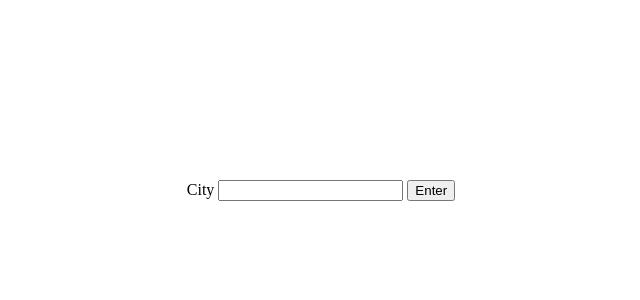
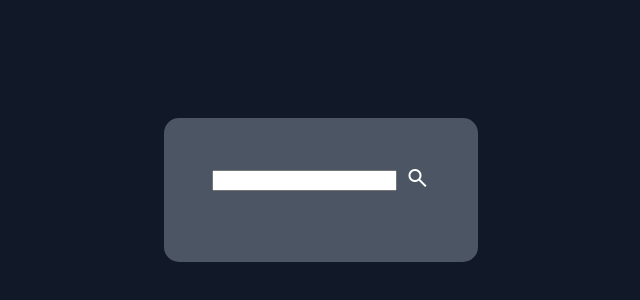
Before and after one commit to ecanvasser/Weather-App, a website built with webpack: page dist/index.html in a window 1280 px wide. Shown: the part 218-518 px from the top of the page, without its empty margins (319-959 px from the left). Built offline with nearby package versions, Linux system fonts and the light colour scheme.

Commit message:
Change color schema and add search bar icon

```diff
--- a/src/style.css
+++ b/src/style.css
@@ -1,6 +1,35 @@
 body {
     display: flex;
+    flex-direction: column;
+    justify-content: center;
     align-items: center;
-    justify-content: center;
+    background-color: rgb(17 24 39);
     height: 100vh;
 }
+
+main {
+  display: flex;
+  flex-direction: column;
+  align-items: center;
+  background-color: #4b5563;
+  padding: 3rem;
+  border-radius: 15px;
+  color: white;
+}
+
+label {
+    display: flex;
+    align-items: center;
+    gap: 8px;
+}
+
+#stats {
+    display: flex;
+    gap: 15px;
+    justify-content: center;
+}
+
+#city {
+    font-size: 25px;
+    margin-top: 20px;
+}
```
Also changed, not shown: src/index.js (+12 -10 lines), dist/index.html, dist/main.js.
